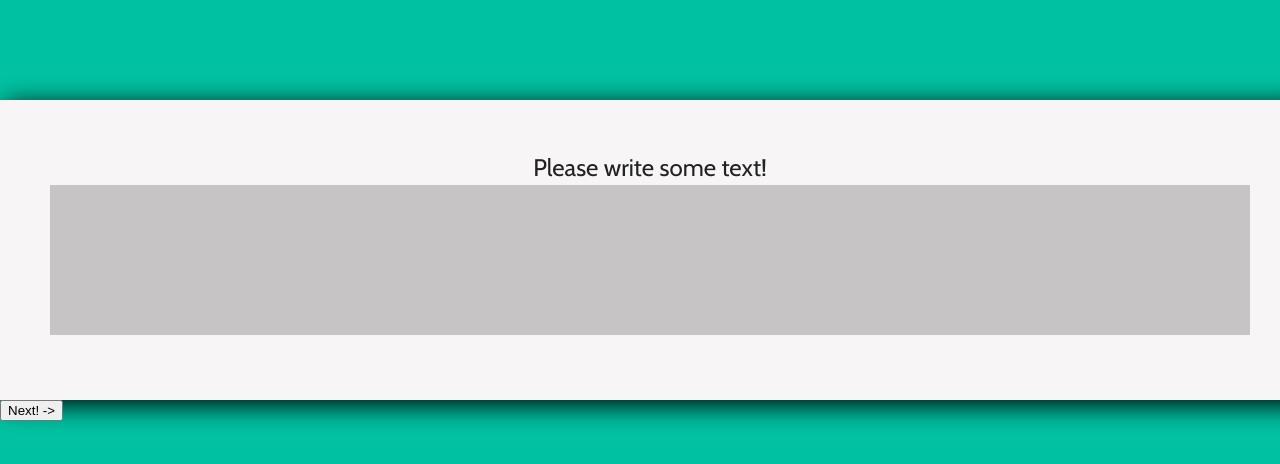
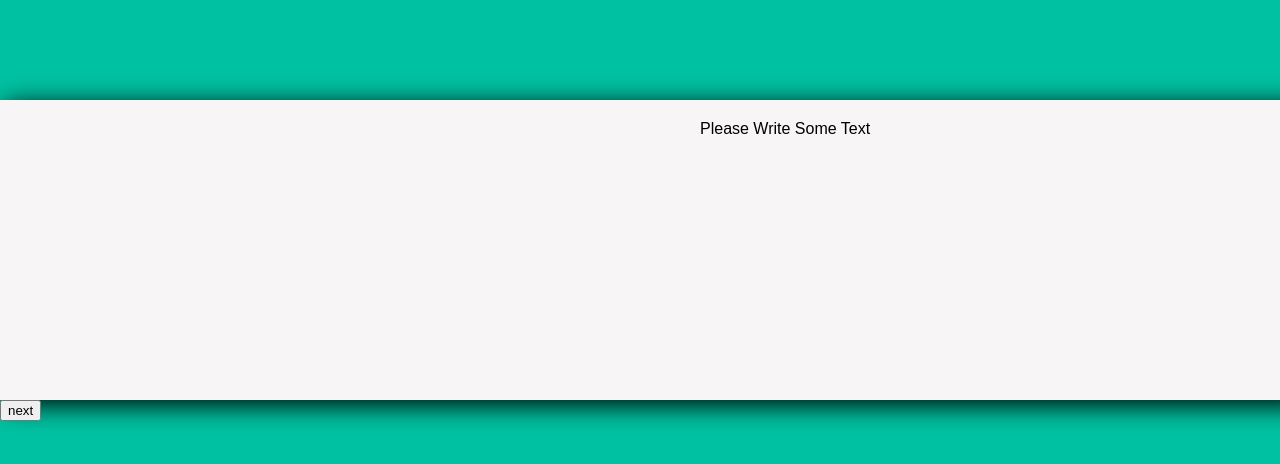
Before and after one commit to GabrielMahan/quill-web-dev-challenge, a React (Create React App) app: page / in a window 1280 px wide. Shown: the top 464 px of the page. Built offline with nearby package versions, Linux system fonts and the light colour scheme.

Commit message:
at a working point now with basic functionality -- Draft and edit components working and tracking changes. Categorization component not yet setup

```diff
--- a/src/App.css
+++ b/src/App.css
@@ -1,7 +1,11 @@
 body {
   background-color: #00c2a2;
 }
-
+.prompt {
+  position: absolute;
+  left: 700px;
+  top: 120px;
+}
 .DraftEditor-root {
   background-color: #f7f5f5;
   box-shadow: 5px 5px 25px black;
@@ -21,7 +25,7 @@ body {
 }
 
 .DraftEditor-editorContainer {
-  background-color: rgba(0,0,0,.2);
+  /*background-color: rgba(0,0,0,.2);*/
   min-height: 150px;
 }
 
--- a/src/App.js
+++ b/src/App.js
@@ -19,7 +19,8 @@ class App extends Component {
   }
 
   changeMode(data) {
-    console.log('==================')
+    // console.log('==================')
+    // debugger;
     var mode = this.state.mode[0]
     if (mode === 'write') {
       this.setState({userText: data})
@@ -32,7 +33,7 @@ class App extends Component {
       // Here I would connect with the API
     }
     this.state.mode.shift();
-    debugger;
+    // debugger;
   }
 
 
@@ -55,7 +56,6 @@ class App extends Component {
           <ConceptSelector changes={this.state.changes} />
         : null
         }
-        <button onClick={this.changeMode} > Next! -> </button>
       </div>
     );
   }
--- a/src/ConceptSelector.js
+++ b/src/ConceptSelector.js
@@ -6,12 +6,23 @@ import './App.css';
 class ConceptSelector extends React.Component {
   constructor() {
     super()
+    this.state = {
+      changes: []
+    }
   }
 
   render(){
     return(
       <div>
         this is the concept selector
+        { this.state.changes[0] ?
+           <ul className="changeList">
+             {this.state.changes.map((changeLog, k) => {
+               return <li key={k}> "...{changeLog.changeSnippet}..."</li>
+             })}
+           </ul>
+         : null
+         }
       </div>
     )
   }
--- a/src/QuillEditor.js
+++ b/src/QuillEditor.js
@@ -1,9 +1,6 @@
 import React, { Component } from 'react';
 import './App.css';
 import {Editor, EditorState, RichUtils, ContentState} from 'draft-js';
-
-
-
 
 class QuillEditor extends Component {
   constructor() {
@@ -11,24 +8,23 @@ class QuillEditor extends Component {
     this.state = {
       editorState: EditorState.createEmpty(),
       changes: [],
-      editMode: false
     };
     this.onChange = this.onChange.bind(this);
     this.showChanges = this.showChanges.bind(this);
-    // this.enableEdit = this.enableEdit.bind(this);
   }
 
   onChange(editorState) {
+    this.setState({editorState});
     this.showChanges();
-    this.setState({editorState});
   }
 
-  // enableEdit() {
-  //   this.setState({
-  //     editMode: true,
-  //     editorState: EditorState.createWithContent(ContentState.createFromText(this.state.editorState.getCurrentContent().getPlainText()))
-  //   })
-  // }
+  componentDidMount(){
+    // console.log('the hairy iussue of editing')
+    this.setState({
+      editorState: EditorState.createWithContent(ContentState.createFromText(this.props.seedText))
+    })
+  }
+
 
   getChangeStartIdx(ref, curState) {
     var h = 0;
@@ -74,28 +70,21 @@ class QuillEditor extends Component {
 
     return (
       <div className="App">
+        <div className="prompt"> Please Edit Your Text </div>
         <Editor
           editorState={editorState}
           onChange={this.onChange}
           handleKeyCommand={this.handleKeyCommand}
-          placeholder="Please write some text!"
         />
 
-        {this.state.editMode ?
-          <div>
-            <span> Please make edits to your text! </span>
           { this.state.changes[0] ?
             <ul className="changeList">
               {this.state.changes.map((changeLog, k) => {
                 return <li key={k}> "...{changeLog.changeSnippet}..."</li>
               })}
             </ul>
-            : null
+          : <span> You didn't make any changes!!! </span>
           }
-          </div>
-        : <button className="next-button" onClick={this.enableEdit}> Next -> </button>
-        }
-
       </div>
     );
   }
--- a/src/Writer.js
+++ b/src/Writer.js
@@ -6,22 +6,45 @@ import {Editor, EditorState, RichUtils, ContentState} from 'draft-js';
 class Writer extends React.Component {
   constructor() {
     super();
-    this.state = {
-      editorState: EditorState.moveFocusToEnd(EditorState.createEmpty())
-    }
-    this.onChange = (editorState) => {this.setState({editorState})};
+    this.state = {editorState: EditorState.createEmpty()};
+    this.onChange = (editorState) => this.setState({editorState});
+    this.sendUp = this.sendUp.bind(this)
+  }
+
+  componentDidMount() {
+    this.setState({
+      editorState: EditorState.moveFocusToEnd(this.state.editorState)
+    })
+  }
+
+  sendUp() {
+    this.props.changeMode(this.state.editorState.getCurrentContent().getPlainText())
   }
 
   render(){
+    const {editorState} = this.state;
     return(
-      <Editor
-        editorState={this.state.editorState}
-        onChange={this.onChange}
-        placeholder="Please write some text!"
-      />
+      <div>
+        <div className="prompt"> Please Write Some Text </div>
+        <Editor
+          editorState={this.state.editorState}
+          onChange={this.onChange}
+        />
+
+      <button onClick={this.sendUp } > next </button>
+      </div>
     )
   }
 }
 
 
 export default Writer;
+
+
+// {this.state.editMode ?
+//   <div>
+//     <span> Please make edits to your text! </span>
+//
+//   </div>
+// : <button className="next-button" onClick={this.enableEdit}> Next -> </button>
+// }
```
Lines whose indentation alone changed are shown as unchanged.
